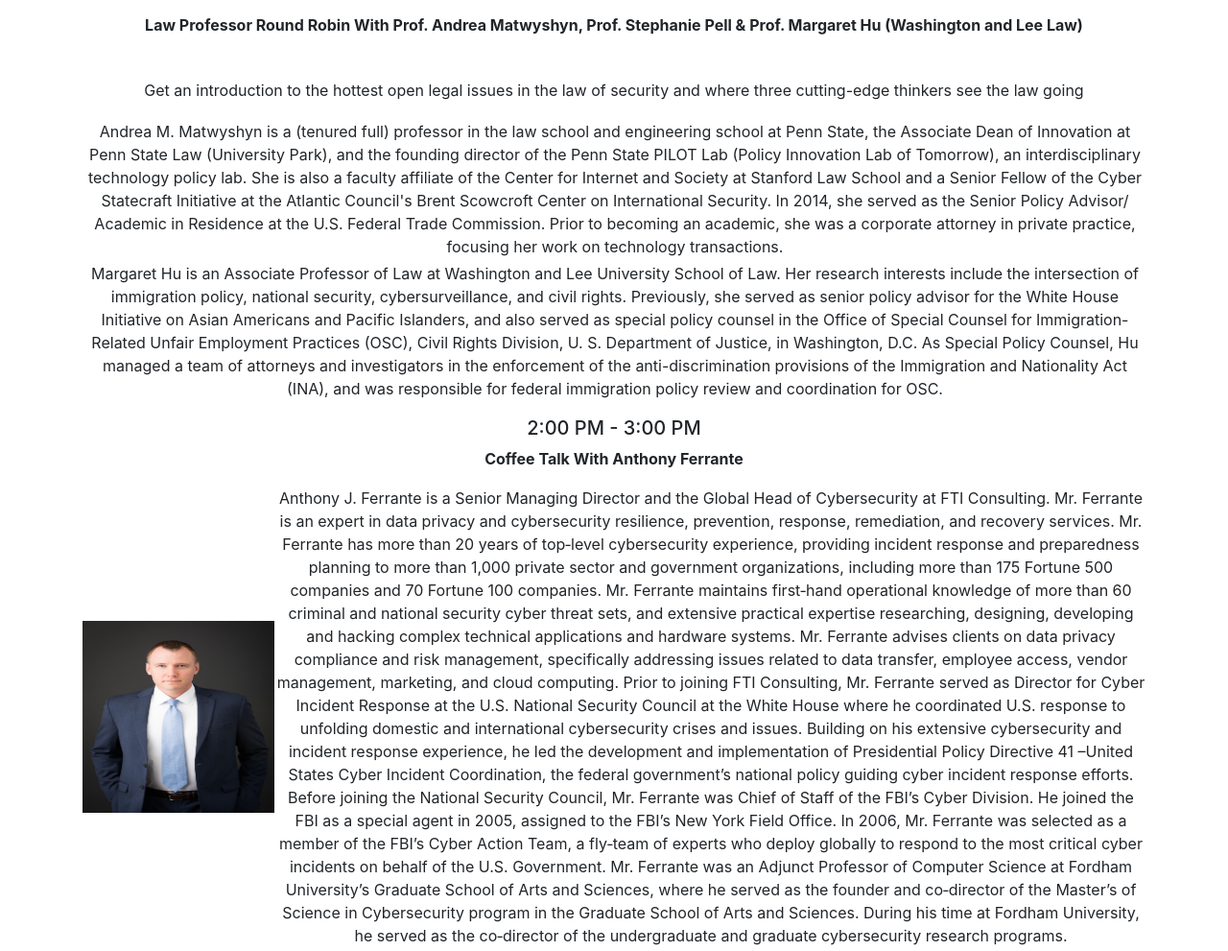
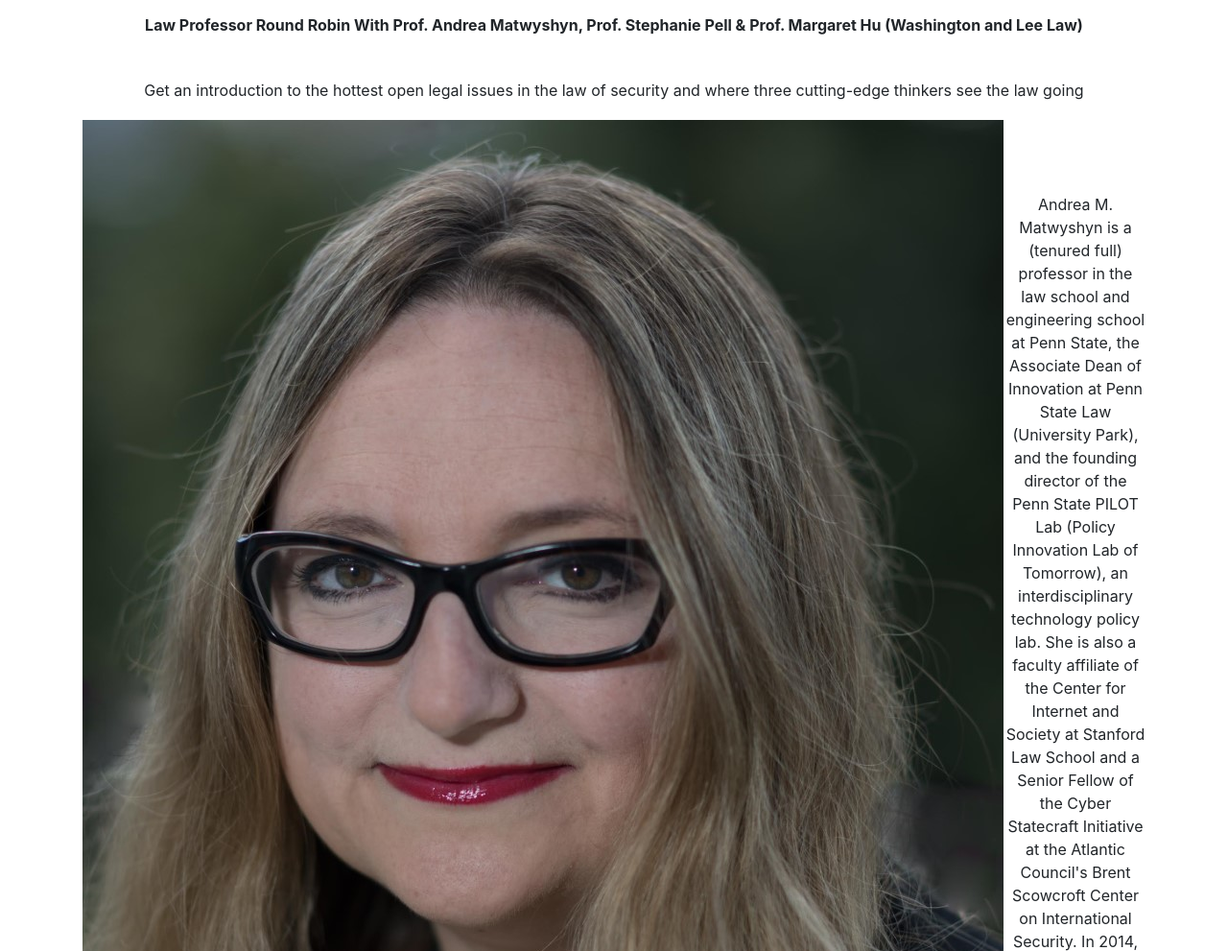
Before and after one commit to Ethics-Village/Ethics-Village.github.io, a website with bundled scripts: page legalworkshop.html in a window 1280 px wide. Shown: the part 880-1871 px from the top of the page at 96% size. Built offline with nearby package versions, Linux system fonts and the light colour scheme; a web font is replaced by a local one.

Commit message:
fixing up pictures

```diff
--- a/legalworkshop.html
+++ b/legalworkshop.html
@@ -67,14 +67,14 @@
 		  <p>Get an introduction to the hottest open legal issues in the law of security and where three cutting-edge thinkers see the law going</p>
 		  <table style="width: %100;">
 		    <tr>
-		      <td></td>
+		      <td><img src="img/2019/andrea.jpg"></td>
 		      <td>Andrea M. Matwyshyn is a (tenured full) professor in the law school and engineering school at Penn State, the Associate Dean of Innovation at Penn State Law (University Park), and the founding director of the Penn State PILOT Lab (Policy Innovation Lab of Tomorrow), an interdisciplinary technology policy lab. She is also a faculty affiliate of the Center for Internet and Society at Stanford Law School and a Senior Fellow of the Cyber Statecraft Initiative at the Atlantic Council's Brent Scowcroft Center on International Security.  In 2014, she served as the Senior Policy Advisor/ Academic in Residence at the U.S. Federal Trade Commission. Prior to becoming an academic, she was a corporate attorney in private practice, focusing her work on technology transactions.</td></tr>
 		    <tr>
-		      <td></td>
-		      <td><Stephanie Pell is an Assistant Professor and Cyber Ethics Fellow at West Point’s Army Cyber Institute (ACI), with joint appointments to the Department of English and Philosophy and the Department of Law, where she teaches courses in cyber ethics and constitutional and military law. Professor Pell is also an Affiliate Scholar at the Center for Internet and Society at Stanford Law School. Prior to joining the ACI faculty, Professor Pell served as Majority Counsel to the House Judiciary Committee under then Chairman John Conyers, serving as lead counsel on Electronic Communications Privacy Act (ECPA) reform and PATRIOT Act reauthorization during the 111th Congress. Professor Pell was also a federal prosecutor for over fourteen years, working as a Senior Counsel to the Deputy Attorney General, as a Counsel to the Assistant Attorney General of the National Security Division, and as an Assistant U.S. Attorney in the U.S. Attorney’s Office for the Southern District of Florida. She was a lead prosecutor in U.S. v. Jose Padilla (American Citizen detained as an enemy combatant prior to criminal indictment, trial, and conviction on various terrorism charges), for which she received the Attorney General’s Exceptional Service Award, and in U.S. v. Conor Claxton (IRA operatives who purchased weapons in South Florida and smuggled them into Belfast, Northern Ireland during peace process negotiations).</td></tr>
+		      <td><img src="img/2019/stephanie.png"></td>
+		      <td>Stephanie Pell is an Assistant Professor and Cyber Ethics Fellow at West Point’s Army Cyber Institute (ACI), with joint appointments to the Department of English and Philosophy and the Department of Law, where she teaches courses in cyber ethics and constitutional and military law. Professor Pell is also an Affiliate Scholar at the Center for Internet and Society at Stanford Law School. Prior to joining the ACI faculty, Professor Pell served as Majority Counsel to the House Judiciary Committee under then Chairman John Conyers, serving as lead counsel on Electronic Communications Privacy Act (ECPA) reform and PATRIOT Act reauthorization during the 111th Congress. Professor Pell was also a federal prosecutor for over fourteen years, working as a Senior Counsel to the Deputy Attorney General, as a Counsel to the Assistant Attorney General of the National Security Division, and as an Assistant U.S. Attorney in the U.S. Attorney’s Office for the Southern District of Florida. She was a lead prosecutor in U.S. v. Jose Padilla (American Citizen detained as an enemy combatant prior to criminal indictment, trial, and conviction on various terrorism charges), for which she received the Attorney General’s Exceptional Service Award, and in U.S. v. Conor Claxton (IRA operatives who purchased weapons in South Florida and smuggled them into Belfast, Northern Ireland during peace process negotiations).</td></tr>
 
 				     <tr>
-				       <td></td>
+				       <td><img src="img/2019/margaret.png"></td>
 				       <td>Margaret Hu is an Associate Professor of Law at Washington and Lee University School of Law.  Her research interests include the intersection of immigration policy, national security, cybersurveillance, and civil rights.  Previously, she served as senior policy advisor for the White House Initiative on Asian Americans and Pacific Islanders, and also served as special policy counsel in the Office of Special Counsel for Immigration-Related Unfair Employment Practices (OSC), Civil Rights Division, U. S. Department of Justice, in Washington, D.C. As Special Policy Counsel, Hu managed a team of attorneys and investigators in the enforcement of the anti-discrimination provisions of the Immigration and Nationality Act (INA), and was responsible for federal immigration policy review and coordination for OSC.</td>
 				       </tr>
 
```
